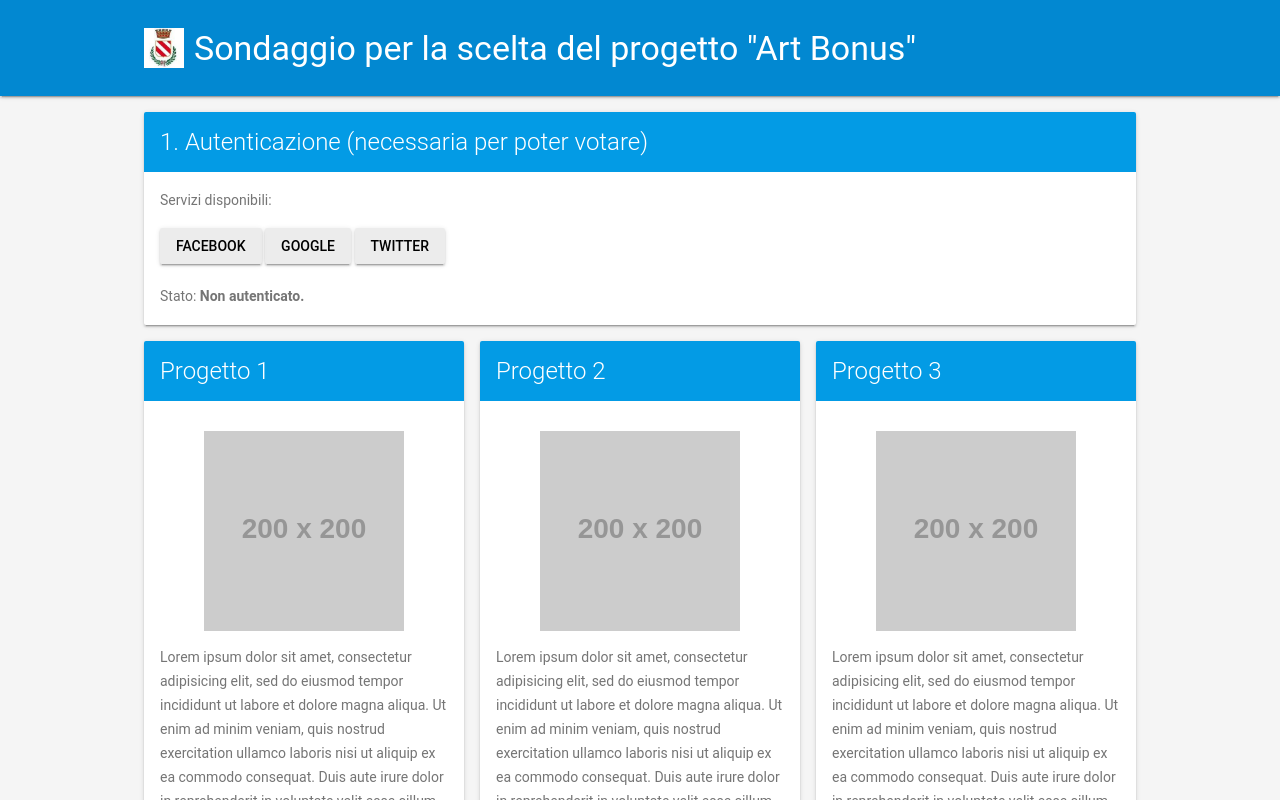
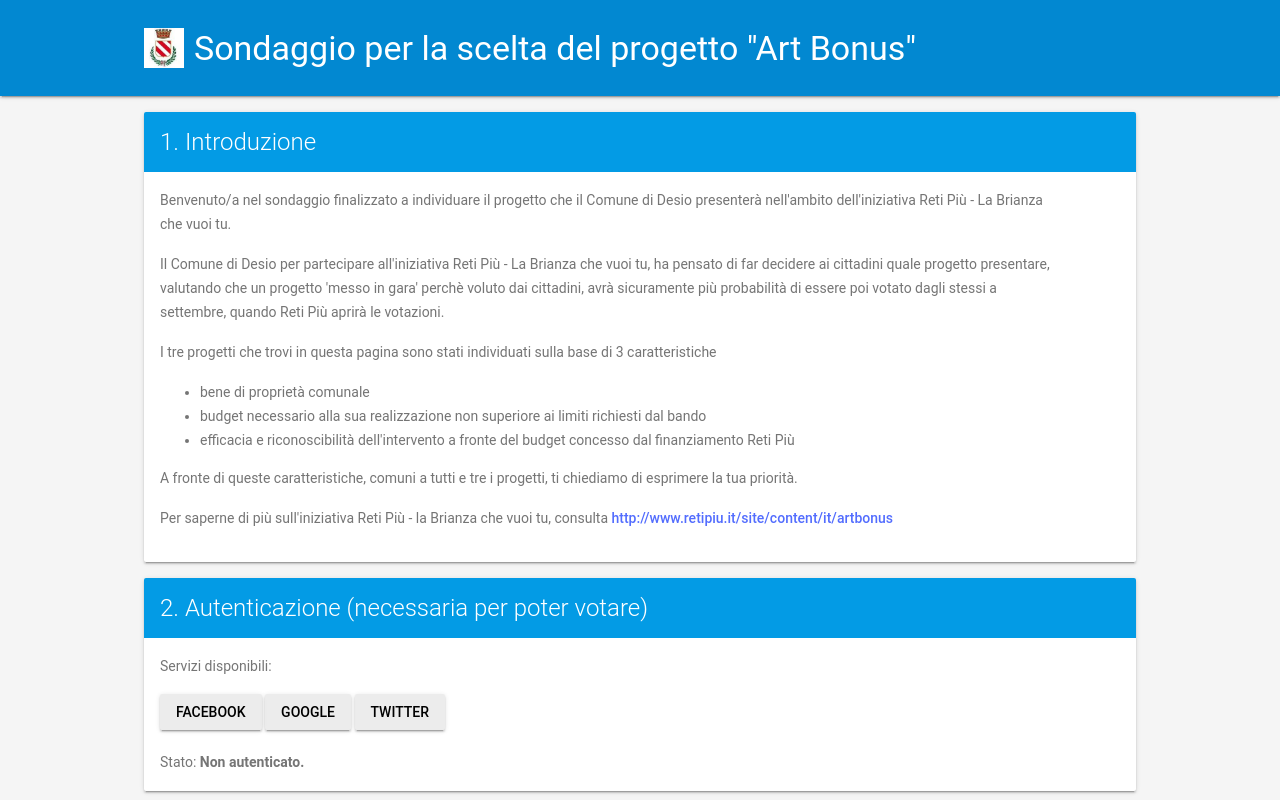
Before and after one commit to comune-desio/art-bonus-survey, a plain HTML site: page index.html in a window 1280 px wide. Drawn offline with nearby package versions, Linux system fonts and the light colour scheme; no server answers; placeholder pictures from the web are drawn by us.

Commit message:
Aggiunge le descrizioni

```diff
--- a/index.html
+++ b/index.html
@@ -288,7 +288,37 @@
           <!-- Container for the demo -->
           <div class="mdl-card mdl-shadow--2dp mdl-cell mdl-cell--12-col mdl-cell--12-col-tablet mdl-cell--12-col-desktop">
             <div class="mdl-card__title mdl-color--light-blue-600 mdl-color-text--white">
-              <h2 class="mdl-card__title-text">1. Autenticazione (necessaria per poter votare)</h2>
+              <h2 class="mdl-card__title-text">1. Introduzione</h2>
+            </div>
+            <div class="mdl-card__supporting-text mdl-color-text--grey-600">
+
+              <p>Benvenuto/a nel sondaggio finalizzato a individuare il progetto che il Comune di Desio presenterà nell'ambito dell'iniziativa Reti Più - La Brianza che vuoi tu.</p>
+
+              <p>Il Comune di Desio per partecipare all'iniziativa Reti Più - La Brianza che vuoi tu, ha pensato di far decidere ai cittadini quale progetto presentare, valutando che un progetto 'messo in gara' perchè voluto dai cittadini, avrà sicuramente più probabilità di essere poi votato dagli stessi a settembre, quando Reti Più aprirà le votazioni.</p>
+
+              <p>I tre progetti che trovi in questa pagina sono stati individuati sulla base di 3 caratteristiche</p>
+
+              <ul>
+                <li>bene di proprietà comunale</li>
+                <li>budget necessario alla sua realizzazione non superiore ai limiti richiesti dal bando</li>
+                <li>efficacia e riconoscibilità dell'intervento a fronte del budget concesso dal finanziamento Reti Più</li>
+              </ul>
+
+              <p>A fronte di queste caratteristiche, comuni a tutti e tre i progetti, ti chiediamo di esprimere la tua priorità.</p>
+
+              <p>
+                Per saperne di più sull'iniziativa Reti Più - la Brianza che vuoi tu, consulta
+                <a href="http://www.retipiu.it/site/content/it/artbonus" target="_BLANK">
+                  http://www.retipiu.it/site/content/it/artbonus
+                </a>
+              </p>
+
+            </div>
+          </div>
+
+          <div class="mdl-card mdl-shadow--2dp mdl-cell mdl-cell--12-col mdl-cell--12-col-tablet mdl-cell--12-col-desktop">
+            <div class="mdl-card__title mdl-color--light-blue-600 mdl-color-text--white">
+              <h2 class="mdl-card__title-text">2. Autenticazione (necessaria per poter votare)</h2>
             </div>
             <div class="mdl-card__supporting-text mdl-color-text--grey-600">
               <p>Servizi disponibili:</p>
@@ -314,7 +344,7 @@
             <div class="mdl-card__supporting-text mdl-color-text--grey-600">
               <img class="project-image" src="http://dummyimage.com/200x200/000/fff.jpg&text=progetto+1" />
 
-              <p>Lorem ipsum dolor sit amet, consectetur adipisicing elit, sed do eiusmod tempor incididunt ut labore et dolore magna aliqua. Ut enim ad minim veniam, quis nostrud exercitation ullamco laboris nisi ut aliquip ex ea commodo consequat. Duis aute irure dolor in reprehenderit in voluptate velit esse cillum dolore eu fugiat nulla pariatur. Excepteur sint occaecat cupidatat non proident, sunt in culpa qui officia deserunt mollit anim id est laborum.</p>
+              <p>RESTAURO SUPERFICI DECORATE DELLA CAPPELLA DI VILLA TITTONI</p>
 
 
               <button disabled class="button--vote mdl-button mdl-js-button mdl-button--raised" id="vote-project-1">
@@ -338,7 +368,7 @@
             <div class="mdl-card__supporting-text mdl-color-text--grey-600">
               <img class="project-image" src="http://dummyimage.com/200x200/000/fff.jpg&text=progetto+2" />
 
-              <p>Lorem ipsum dolor sit amet, consectetur adipisicing elit, sed do eiusmod tempor incididunt ut labore et dolore magna aliqua. Ut enim ad minim veniam, quis nostrud exercitation ullamco laboris nisi ut aliquip ex ea commodo consequat. Duis aute irure dolor in reprehenderit in voluptate velit esse cillum dolore eu fugiat nulla pariatur. Excepteur sint occaecat cupidatat non proident, sunt in culpa qui officia deserunt mollit anim id est laborum.</p>
+              <p>RESTAURO SUPERFICI DECORATE DELLA CAPPELLA DI VILLA TITTONI</p>
 
 
               <button disabled class="button--vote mdl-button mdl-js-button mdl-button--raised" id="vote-project-2">
@@ -362,7 +392,7 @@
             <div class="mdl-card__supporting-text mdl-color-text--grey-600">
               <img class="project-image" src="http://dummyimage.com/200x200/000/fff.jpg&text=progetto+3" />
 
-              <p>Lorem ipsum dolor sit amet, consectetur adipisicing elit, sed do eiusmod tempor incididunt ut labore et dolore magna aliqua. Ut enim ad minim veniam, quis nostrud exercitation ullamco laboris nisi ut aliquip ex ea commodo consequat. Duis aute irure dolor in reprehenderit in voluptate velit esse cillum dolore eu fugiat nulla pariatur. Excepteur sint occaecat cupidatat non proident, sunt in culpa qui officia deserunt mollit anim id est laborum.</p>
+              <p>RESTAUTO CORTILE NOBILE DI VILLA TITTONI (AIUOLA CENTRALE E TRATTO IN GHIAIETTO)</p>
 
 
               <button disabled class="button--vote mdl-button mdl-js-button mdl-button--raised" id="vote-project-3">
```
